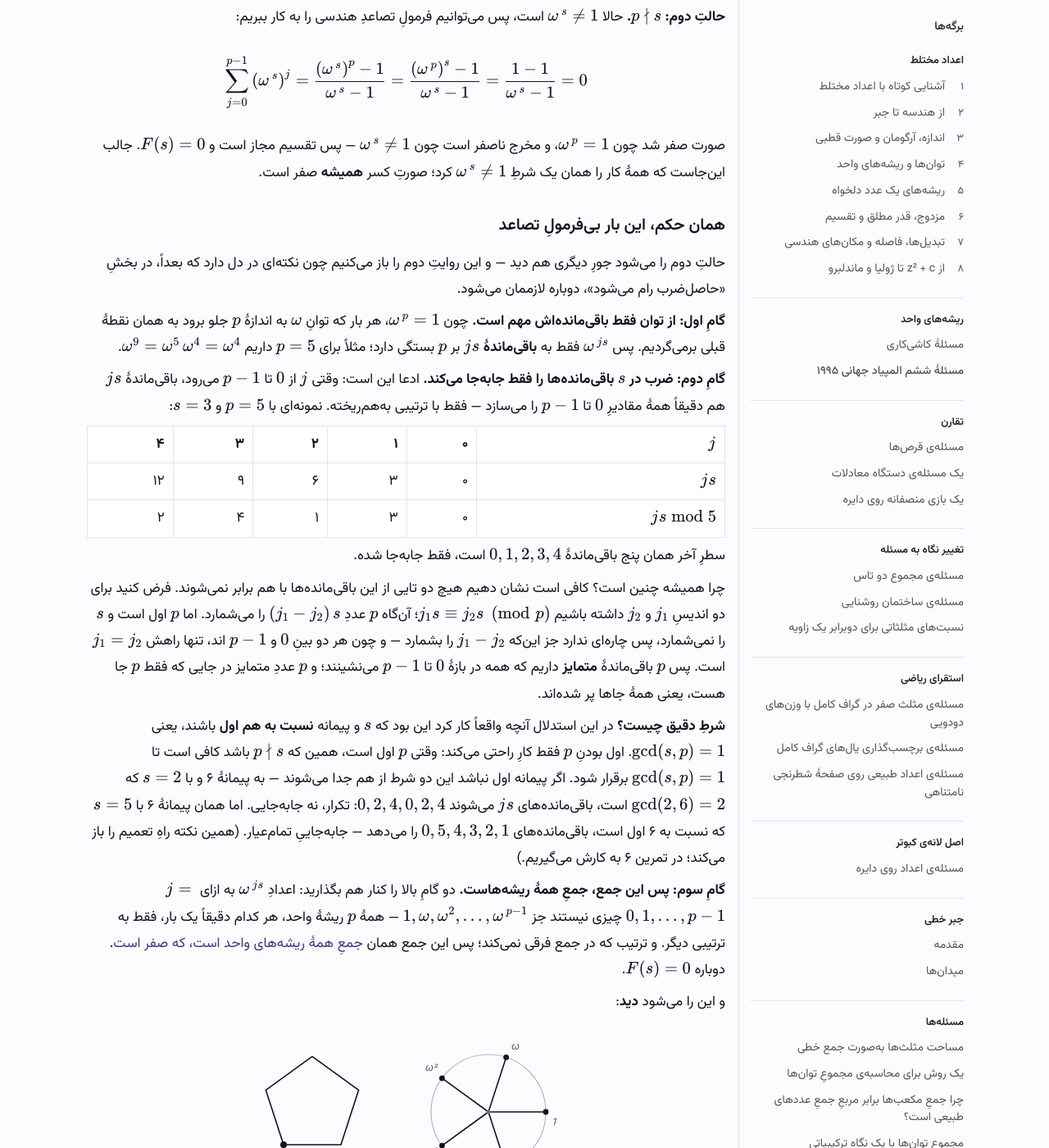
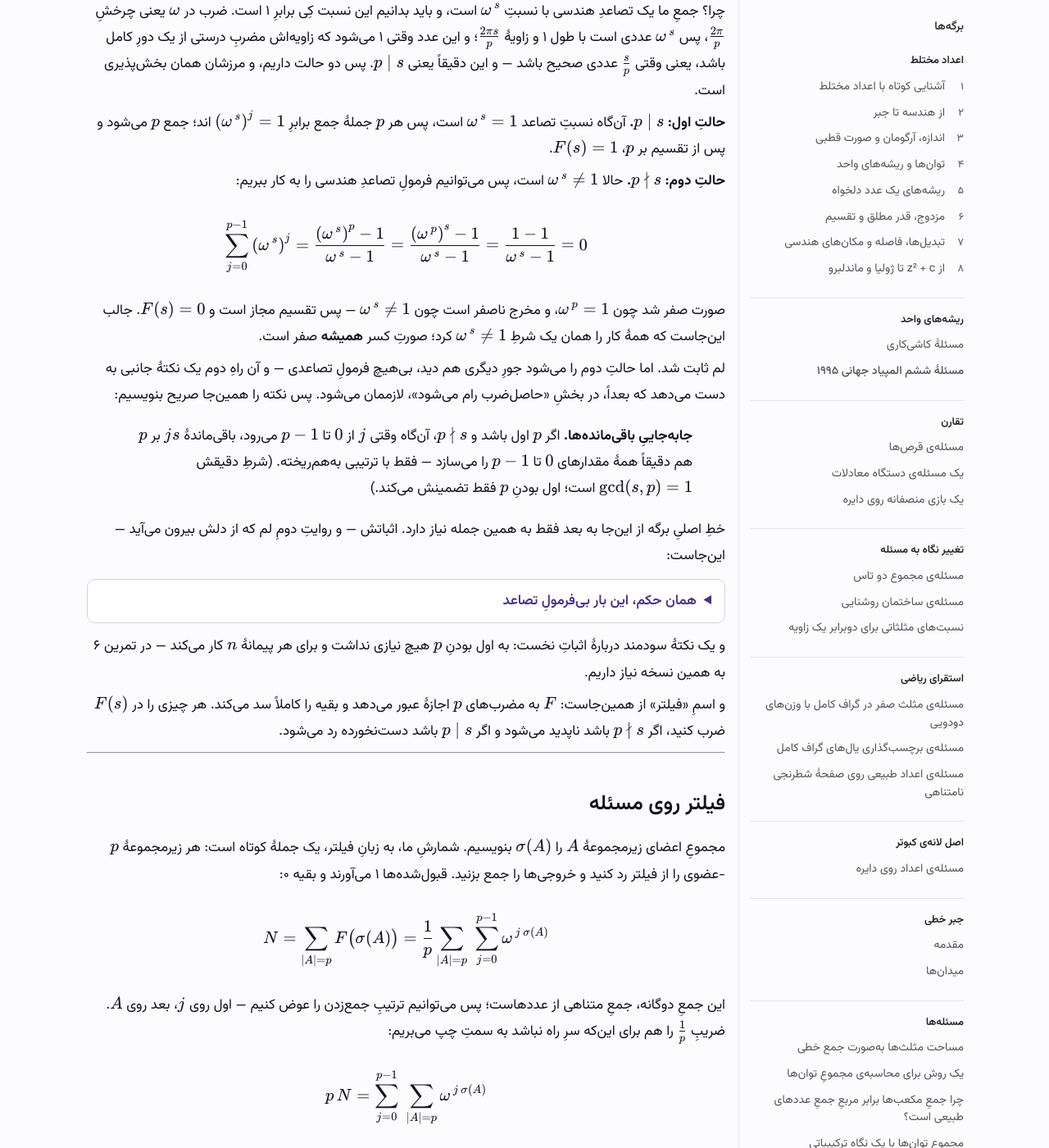
Before and after one commit to pooyarezaie/Fractal-Notes, a Jekyll site: the page built from problem-solving/roots-of-unity/imo-1995-subset-sums.md, in a window 1280 px wide and 1400 px high, scrolled down 2469 px. Shown: the whole window at 82% size. Built offline with Jekyll 4.4.1, drawn with Linux system fonts in a browser that asks for light colours; some of the changed text lies outside the part shown.

Commit message:
Unfold the filter's definition, and fold away its second proof
Two changes to the «فیلترِ ریشه‌های واحد» section, both about where the
reader's attention should go.

Definition
- Write F(s) out term by term first — the p-th roots of unity each raised
  to s — then give the sigma form, then say in one plain sentence what the
  formula does, before stating the claim. The sigma was doing too much work
  as a first encounter.

Second proof
- The step-by-step «همان حکم، این بار بی‌فرمولِ تصاعد» broke the narrative
  line: the lemma is already proved by the geometric series, and the second
  derivation is depth, not plot. Move it into a collapsed <details>.
- But it was load-bearing: «نکتهٔ سوم» in «حاصل‌ضرب رام می‌شود» needs the
  permutation fact it proves. So the statement stays in the main flow as a
  named blockquote, «جابه‌جاییِ باقی‌مانده‌ها», with only its proof folded
  away — a reader who never opens the block still follows every later step.
- Reword the three places that pointed at «روایتِ دوم» to point at the
  stated fact instead, so no reference reaches into hidden text.

Drop the roots-of-unity SVG. It illustrated a step that now lives inside
the collapsed block, so in the main flow it explained something the reader
is no longer being walked through.

Co-Authored-By: Claude Opus 5 (1M context) <noreply@anthropic.com>

```diff
--- a/problem-solving/roots-of-unity/imo-1995-subset-sums.md
+++ b/problem-solving/roots-of-unity/imo-1995-subset-sums.md
@@ -7,7 +7,6 @@ last_modified_at: 2026-08-05
 ---
 
 # فیلترِ ریشه‌های واحد و مسئلهٔ ششم المپیاد ۱۹۹۵
-**دو قید، و ترفندی که هر دو را هم‌زمان نگه می‌دارد**
 
 مسئلهٔ این برگه یکی از مشهورترین‌های المپیاد جهانی است: یک شمارش با دو قید، که یکی‌شان بخش‌پذیری است. راه‌حلی که می‌بینیم بر یک حقیقتِ ساده دربارهٔ ریشه‌های واحد سوار است، و الگویی به دست می‌دهد که در تمرین‌های پایانِ برگه چند بار دیگر به کارش می‌گیریم. اگر با اعداد مختلط آشنا نیستید، [مجموعهٔ اعداد مختلط](/complex-numbers) همه‌چیز را از صفر می‌سازد.
 
@@ -72,11 +71,19 @@ $$
 
 ابزارِ کار یک «آشکارسازِ بخش‌پذیری» است: تابعی که به هر عددِ صحیح نگاه کند و بگوید بر $p$ بخش‌پذیر هست یا نه — اما نه با «بله/خیر»، بلکه با **عدد**، تا بشود جمعش زد.
 
-$\omega$ را نخستین ریشهٔ $p$-اُم واحد پس از ۱ بگیرید — عددی با طول ۱ و زاویهٔ $\frac{2\pi}{p}$ — و برای هر عددِ صحیحِ $s$ تعریف کنید:
+$\omega$ را نخستین ریشهٔ $p$-اُم واحد پس از ۱ بگیرید — عددی با طول ۱ و زاویهٔ $\frac{2\pi}{p}$ — که [ریشه‌های $p$-اُمِ واحد توان‌های همین‌اند](/complex-numbers/roots-of-unity): $1, \omega, \omega^2, \dots, \omega^{\,p-1}$. حالا برای هر عددِ صحیحِ $s$ تعریف کنید:
+
+$$
+F(s) = \frac{1}{p}\left[\,1^{\,s} + \left(\omega\right)^{s} + \left(\omega^{2}\right)^{s} + \left(\omega^{3}\right)^{s} + \cdots + \left(\omega^{\,p-1}\right)^{s}\,\right]
+$$
+
+و چون $\left(\omega^{\,j}\right)^{s} = \omega^{\,js}$، همین را کوتاه‌تر هم می‌شود نوشت:
 
 $$
 F(s) = \frac{1}{p} \sum_{j=0}^{p-1} \omega^{\,j s}
 $$
+
+یعنی: **هر $p$ ریشهٔ $p$-اُمِ واحد را به توانِ $s$ می‌رسانیم، همه را با هم جمع می‌زنیم، و بر $p$ تقسیم می‌کنیم.** حالا ادعا این است که خروجیِ این کار همیشه یکی از دو عددِ ۰ و ۱ است — و کدام‌یک، دقیقاً به بخش‌پذیریِ $s$ بر $p$ بستگی دارد:
 
 **ادعا.**
 
@@ -88,7 +95,7 @@ F(s) =
 \end{cases}
 $$
 
-چرا؟ همه‌چیز به یک نکته برمی‌گردد: جمعِ ما یک تصاعدِ هندسی با نسبتِ $\omega^{\,s}$ است، و باید بدانیم این نسبت کِی برابرِ ۱ است. ضرب در $\omega$ یعنی چرخشِ $\frac{2\pi}{p}$، پس $\omega^{\,s}$ عددی است با طول ۱ و زاویهٔ $\frac{2\pi s}{p}$؛ و این عدد وقتی ۱ می‌شود که زاویه‌اش مضربِ درستی از یک دورِ کامل باشد، یعنی وقتی $\frac{s}{p}$ عددی صحیح باشد — و این دقیقاً یعنی $p \mid s$. پس دو حالت داریم، و مرزشان همان بخش‌پذیری است.
+چرا؟ جمعِ ما یک تصاعدِ هندسی با نسبتِ $\omega^{\,s}$ است، و باید بدانیم این نسبت کِی برابرِ ۱ است. ضرب در $\omega$ یعنی چرخشِ $\frac{2\pi}{p}$، پس $\omega^{\,s}$ عددی است با طول ۱ و زاویهٔ $\frac{2\pi s}{p}$؛ و این عدد وقتی ۱ می‌شود که زاویه‌اش مضربِ درستی از یک دورِ کامل باشد، یعنی وقتی $\frac{s}{p}$ عددی صحیح باشد — و این دقیقاً یعنی $p \mid s$. پس دو حالت داریم، و مرزشان همان بخش‌پذیری است.
 
 **حالتِ اول: $p \mid s$.** آن‌گاه نسبتِ تصاعد $\omega^{\,s} = 1$ است، پس هر $p$ جملهٔ جمع برابرِ $\left(\omega^{\,s}\right)^{j} = 1$ اند؛ جمع $p$ می‌شود و پس از تقسیم بر $p$، $F(s) = 1$.
 
@@ -103,9 +110,14 @@ $$
 
 صورت صفر شد چون $\omega^{\,p} = 1$، و مخرج ناصفر است چون $\omega^{\,s} \neq 1$ — پس تقسیم مجاز است و $F(s) = 0$. جالب این‌جاست که همهٔ کار را همان یک شرطِ $\omega^{\,s} \neq 1$ کرد؛ صورتِ کسر **همیشه** صفر است.
 
-### همان حکم، این بار بی‌فرمولِ تصاعد
+لم ثابت شد. اما حالتِ دوم را می‌شود جورِ دیگری هم دید، بی‌هیچ فرمولِ تصاعدی — و آن راهِ دوم یک نکتهٔ جانبی به دست می‌دهد که بعداً، در بخشِ «حاصل‌ضرب رام می‌شود»، لازممان می‌شود. پس نکته را همین‌جا صریح بنویسیم:
 
-حالتِ دوم را می‌شود جورِ دیگری هم دید — و این روایتِ دوم را باز می‌کنیم چون نکته‌ای در دل دارد که بعداً، در بخشِ «حاصل‌ضرب رام می‌شود»، دوباره لازممان می‌شود.
+> **جابه‌جاییِ باقی‌مانده‌ها.** اگر $p$ اول باشد و $p \nmid s$، آن‌گاه وقتی $j$ از $0$ تا $p-1$ می‌رود، باقی‌ماندهٔ $js$ بر $p$ هم دقیقاً همهٔ مقدارهای $0$ تا $p-1$ را می‌سازد — فقط با ترتیبی به‌هم‌ریخته. (شرطِ دقیقش $\gcd(s, p) = 1$ است؛ اول بودنِ $p$ فقط تضمینش می‌کند.)
+
+خطِ اصلیِ برگه از این‌جا به بعد فقط به همین جمله نیاز دارد. اثباتش — و روایتِ دومِ لم که از دلش بیرون می‌آید — این‌جاست:
+
+<details class="exercise" markdown="1">
+<summary>همان حکم، این بار بی‌فرمولِ تصاعد</summary>
 
 **گامِ اول: از توان فقط باقی‌مانده‌اش مهم است.** چون $\omega^{\,p} = 1$، هر بار که توانِ $\omega$ به اندازهٔ $p$ جلو برود به همان نقطهٔ قبلی برمی‌گردیم. پس $\omega^{\,js}$ فقط به **باقی‌ماندهٔ** $js$ بر $p$ بستگی دارد؛ مثلاً برای $p = 5$ داریم $\omega^{9} = \omega^{5}\,\omega^{4} = \omega^{4}$.
 
@@ -129,41 +141,9 @@ $$
 
 **گامِ سوم: پس این جمع، جمعِ همهٔ ریشه‌هاست.** دو گامِ بالا را کنار هم بگذارید: اعدادِ $\omega^{\,js}$ به ازای $j = 0, 1, \dots, p-1$ چیزی نیستند جز $1, \omega, \omega^2, \dots, \omega^{\,p-1}$ — همهٔ $p$ ریشهٔ واحد، هر کدام دقیقاً یک بار، فقط به ترتیبی دیگر. و ترتیب که در جمع فرقی نمی‌کند؛ پس این جمع همان [جمعِ همهٔ ریشه‌های واحد است، که صفر است](/complex-numbers/roots-of-unity). دوباره $F(s) = 0$.
 
-و این را می‌شود **دید**:
+</details>
 
-<p align="center">
-<svg viewBox="0 0 420 212" width="420" height="212" role="img"
-     aria-label="سمت راست: پنج ریشهٔ پنجم واحد به‌صورت پنج بردار از مرکز دایره با فاصله‌های زاویه‌ای برابر. سمت چپ: همان پنج بردار که سر هم چیده شده‌اند و یک پنج‌ضلعی بسته می‌سازند، یعنی جمعشان صفر است."
-     style="max-width:100%;height:auto">
-  <g fill="none" stroke="#14121c" stroke-width="1.6" stroke-linejoin="round" stroke-linecap="round">
-    <circle cx="310" cy="110" r="70" stroke="#b9b4c9" stroke-width="1.2"/>
-    <g stroke="#14121c">
-      <path d="M310 110 L380 110"/><path d="M310 110 L331.6 43.4"/><path d="M310 110 L253.4 68.9"/>
-      <path d="M310 110 L253.4 151.1"/><path d="M310 110 L331.6 176.6"/>
-    </g>
-    <path d="M60 150 L130 150 L151.6 83.4 L95 42.3 L38.4 83.4 Z" stroke="#14121c"/>
-  </g>
-  <g fill="#14121c">
-    <circle cx="380" cy="110" r="3.4"/><circle cx="331.6" cy="43.4" r="3.4"/><circle cx="253.4" cy="68.9" r="3.4"/>
-    <circle cx="253.4" cy="151.1" r="3.4"/><circle cx="331.6" cy="176.6" r="3.4"/>
-    <circle cx="310" cy="110" r="2.4" fill="#6f6a86"/>
-    <circle cx="60" cy="150" r="4" fill="#14121c"/>
-  </g>
-  <g font-size="12" fill="#55516a" text-anchor="middle" font-style="italic">
-    <text x="390" y="126">1</text>
-    <text x="343" y="34">ω</text>
-    <text x="240" y="60">ω²</text>
-    <text x="240" y="162">ω³</text>
-    <text x="343" y="192">ω⁴</text>
-  </g>
-  <g font-size="11.5" fill="#6f6a86" text-anchor="middle">
-    <text x="60" y="171">آغاز = پایان</text>
-  </g>
-</svg>
-</p>
-<p class="fig-caption">راست: پنج ریشهٔ پنجمِ واحد، به‌صورت پنج بردار با فاصله‌های زاویه‌ایِ برابر — دسته‌ای کاملاً متوازن. چپ: همان پنج بردار، این بار سرِ هم؛ چندضلعی بسته می‌شود و به نقطهٔ آغاز برمی‌گردد، و این یعنی جمعشان صفر است. حالا نکتهٔ گامِ دوم را اضافه کنید: ضرب در $s$ فقط <strong>ترتیبِ</strong> چیدنِ همین بردارهاست — و چندضلعی را به هر ترتیبی که بچینید، باز هم بسته می‌شود.</p>
-
-دو روایت، دو سود: روایتِ نخست به اول بودنِ $p$ هیچ نیازی نداشت و برای هر پیمانهٔ $n$ کار می‌کند (در تمرین ۶ به همین نسخه نیاز داریم)، و روایتِ دوم آن «جابه‌جاییِ باقی‌مانده‌ها» را به ما داد.
+و یک نکتهٔ سودمند دربارهٔ اثباتِ نخست: به اول بودنِ $p$ هیچ نیازی نداشت و برای هر پیمانهٔ $n$ کار می‌کند — در تمرین ۶ به همین نسخه نیاز داریم.
 
 و اسمِ «فیلتر» از همین‌جاست: $F$ به مضرب‌های $p$ اجازهٔ عبور می‌دهد و بقیه را کاملاً سد می‌کند. هر چیزی را در $F(s)$ ضرب کنید، اگر $p \nmid s$ باشد ناپدید می‌شود و اگر $p \mid s$ باشد دست‌نخورده رد می‌شود.
 
@@ -261,11 +241,11 @@ $$
 
 این حاصل‌ضرب $2p$ عامل دارد و همهٔ عامل‌ها یک شکل‌اند: $1 + y\,\omega^{\,jk}$. تنها چیزی که از عاملی به عاملِ دیگر فرق می‌کند، عددِ $\omega^{\,jk}$ است. پس اگر بفهمیم **این $2p$ عدد چه‌اند**، حاصل‌ضرب را فهمیده‌ایم — و چون در ضرب ترتیب مهم نیست، فقط باید بدانیم هر مقدار **چند بار** ظاهر می‌شود. سه نکته این را روشن می‌کند.
 
-**نکتهٔ اول: از $jk$ فقط باقی‌مانده‌اش بر $p$ مهم است.** همان چیزی که در گامِ اولِ روایتِ دوم دیدیم: چون $\omega^{\,p} = 1$، توانِ $\omega$ هر $p$ واحد که جلو برود تکرار می‌شود.
+**نکتهٔ اول: از $jk$ فقط باقی‌مانده‌اش بر $p$ مهم است.** چون $\omega^{\,p} = 1$، توانِ $\omega$ هر $p$ واحد که جلو برود تکرار می‌شود.
 
 **نکتهٔ دوم: در $\lbrace 1, \dots, 2p \rbrace$ هر باقی‌مانده دقیقاً دو بار می‌آید.**  دو عدد $k$ و $k + p$ هم‌باقی‌مانده‌اند.
 
-**نکتهٔ سوم: ضرب در $j$ این تصویر را خراب نمی‌کند.** حالا به‌جای $k$ باید $jk$ را نگاه کنیم. اما از روایتِ دومِ فیلتر می‌دانیم که وقتی $p$ اول است و $p \nmid j$، ضرب در $j$ باقی‌مانده‌ها را فقط **جابه‌جا** می‌کند. جابه‌جایی، تعدادِ تکرارها را عوض نمی‌کند: اگر پیش از آن هر باقی‌مانده دو بار می‌آمد، بعد از آن هم هر باقی‌مانده دو بار می‌آید — فقط شاید نوبتشان فرق کند.
+**نکتهٔ سوم: ضرب در $j$ این تصویر را خراب نمی‌کند.** حالا به‌جای $k$ باید $jk$ را نگاه کنیم. اما «جابه‌جاییِ باقی‌مانده‌ها» را داریم: وقتی $p$ اول است و $p \nmid j$، ضرب در $j$ باقی‌مانده‌ها را فقط **جابه‌جا** می‌کند. جابه‌جایی، تعدادِ تکرارها را عوض نمی‌کند: اگر پیش از آن هر باقی‌مانده دو بار می‌آمد، بعد از آن هم هر باقی‌مانده دو بار می‌آید — فقط شاید نوبتشان فرق کند.
 
 نمونه با $p = 3$ و $j = 2$:
 
```
Also changed, not shown: other parts of problem-solving/roots-of-unity/imo-1995-subset-sums.md (+1 -1 lines).
